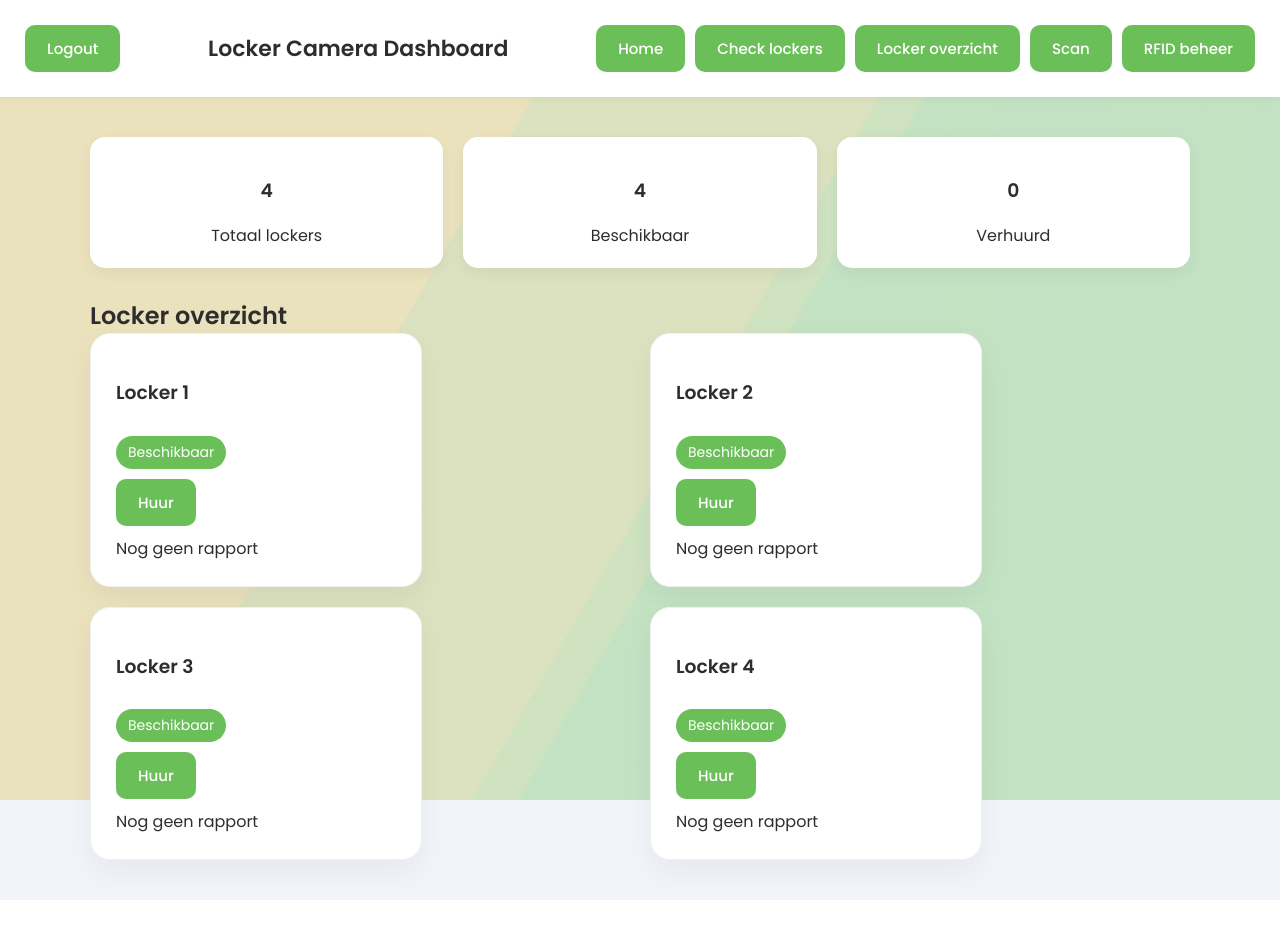
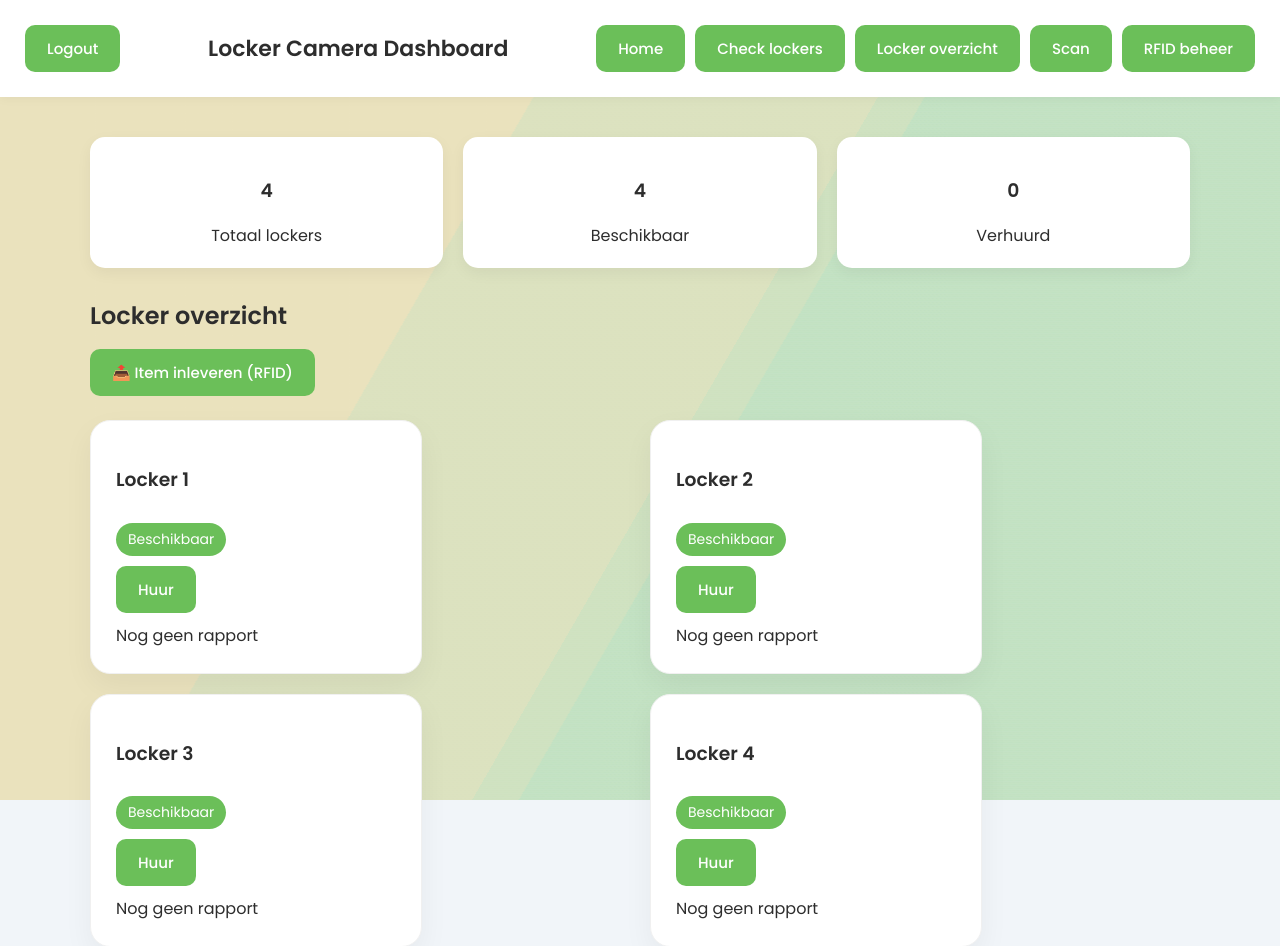
Before and after one commit to IbrickBateman/Leihothek, a Flask app: page /rentals in a window 1280 px wide. Shown: the top 946 px of the page. Before the commit the page ends 900 px from the top, so only its background shows below. Run offline with Flask 3, Linux system fonts and the light colour scheme; the visitor is signed in with stand-in values (Sample User, id 1).

Commit message:
rentals.html

```diff
--- a/app/templates/rentals.html
+++ b/app/templates/rentals.html
@@ -42,6 +42,13 @@
 </div>
 
 <h2>Locker overzicht</h2>
+
+<div style="margin: 16px 0 24px;">
+    <a href="{{ url_for('main.return_rfid') }}" class="btn">📤 Item inleveren (RFID)</a>
+    {% if is_admin %}
+    <a href="{{ url_for('main.rfid_page') }}" class="btn btn-grey" style="margin-left:8px;">RFID beheer (admin)</a>
+    {% endif %}
+</div>
 
 <div class="locker-grid">
 
@@ -106,7 +113,7 @@
         <p class="locker-time">Sinds: {{ locker.rented_at }}</p>
         {% endif %}
 
-        <a href="/return/{{ locker.name }}" class="btn">Inleveren</a>
+        <p class="locker-info" style="font-size:13px; color:#888;">Inleveren via RFID-knop bovenaan</p>
     {% endif %}
 
 </div>
```
